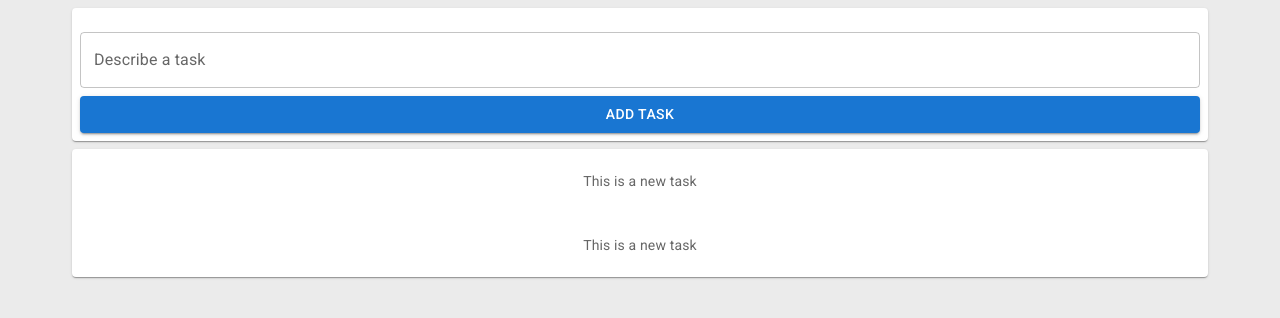
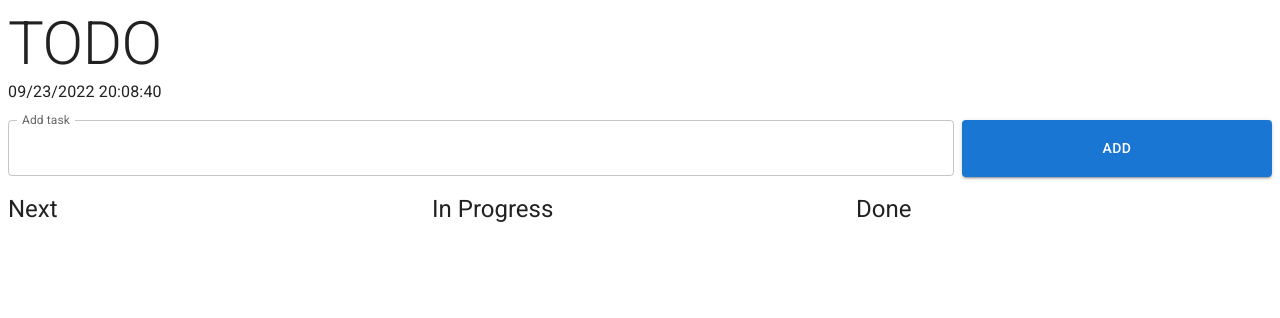
Before and after one commit to paulocesar/todo, a React (Create React App) app: page / in a window 1280 px wide. Shown: the top 318 px of the page. Built offline with nearby package versions, Linux system fonts and the light colour scheme.

Commit message:
add more layout

```diff
--- a/package.json
+++ b/package.json
@@ -11,6 +11,7 @@
     "@testing-library/jest-dom": "^5.16.5",
     "@testing-library/react": "^13.4.0",
     "@testing-library/user-event": "^13.5.0",
+    "moment": "^2.29.4",
     "react": "^18.2.0",
     "react-dom": "^18.2.0",
     "react-scripts": "5.0.1",
--- a/src/App.js
+++ b/src/App.js
@@ -1,53 +1,79 @@
-import * as React from 'react';
+import { useEffect, useState } from "react";
+import { ThemeProvider, createTheme } from "@mui/material/styles";
+import { CssBaseline, Typography } from "@mui/material";
+import { TextField, Button, Container, Grid } from "@mui/material";
+import moment from "moment";
 
-import { styled } from '@mui/material/styles';
-import Box from '@mui/material/Box';
-import Grid from '@mui/material/Unstable_Grid2';
-import Paper from '@mui/material/Paper';
-import FormControl from '@mui/material/FormControl';
-import TextField from '@mui/material/TextField';
-import Button from '@mui/material/Button';
-import Container from '@mui/material/Container';
+const availableThemes = {
+  default: createTheme(),
+  dark: createTheme({ palette: { mode: "dark" } })
+};
 
-const Item = styled(Paper)(({ theme }) => ({
-  backgroundColor: theme.palette.mode === 'dark' ? '#1A2027' : '#fff',
-  ...theme.typography.body2,
-  padding: theme.spacing(1),
-  margin: theme.spacing(1),
-  textAlign: 'center',
-  color: theme.palette.text.secondary,
-}));
+function useTime() {
+  const [time, setTime] = useState(moment());
 
-function TaskList() {
-    return (
-        <Container maxWidth="lg">
-            <Item>
-                <FormControl sx={{ width: 1 }}>
-                    <TextField id="task"
-                        label="Describe a task"
-                        margin="normal"
-                        variant="outlined" />
-                    <Button variant="contained">Add Task</Button>
-                </FormControl>
-            </Item>
-            <Item>
-                <Box sx={{ flexGrow: 1 }}>
-                    <Grid container spacing={2}>
-                        <Grid xs={12}>
-                            <p>This is a new task</p>
-                        </Grid>
-                        <Grid xs={12}>
-                            <p>This is a new task</p>
-                        </Grid>
-                    </Grid>
-                </Box>
-            </Item>
-        </Container>
-    );
+  function tick() {
+    setTime(moment());
+  }
+
+  useEffect(() => {
+    const tickId = setInterval(tick, 1000);
+    return () => clearInterval(tickId);
+  });
+
+  return [time];
 }
 
-function App() {
-  return <TaskList />;
+function Clock(props) {
+  const [time] = useTime();
+  const defaultFormat = "MM/DD/YYYY HH:mm:ss";
+
+  return (
+    <Typography variant="p">
+      {time.format(props.format || defaultFormat)}
+    </Typography>
+  );
 }
 
-export default App;
+export default function App() {
+  const [currentTheme, setCurrentTheme] = useState(availableThemes.default);
+
+  return (
+    <div className="App">
+      <ThemeProvider theme={currentTheme}>
+        <CssBaseline />
+          <Grid container spacing={1} sx={{p: 1}} >
+            <Grid item xs={6}>
+              <Typography variant="h2">TODO</Typography>
+              <Clock />
+            </Grid>
+          </Grid>
+          <Grid container spacing={1} sx={{p: 1}} >
+            <Grid item xs={9}>
+              <TextField
+                sx={{ width: 1 }}
+                label="Add task"
+                InputLabelProps={{ shrink: true }}
+              />
+            </Grid>
+            <Grid item xs={3}>
+              <Button sx={{ p: 2, width: 1 }} variant="contained">
+                Add
+              </Button>
+            </Grid>
+          </Grid>
+          <Grid container spacing={1} sx={{p: 1}} >
+            <Grid item xs={4}>
+              <Typography variant="h5">Next</Typography>
+            </Grid>
+            <Grid item xs={4}>
+              <Typography variant="h5">In Progress</Typography>
+            </Grid>
+            <Grid item xs={4}>
+              <Typography variant="h5">Done</Typography>
+            </Grid>
+          </Grid>
+      </ThemeProvider>
+    </div>
+  );
+}
```
Also changed, not shown: 1 other file (tests, documents, lock files or other folders).
